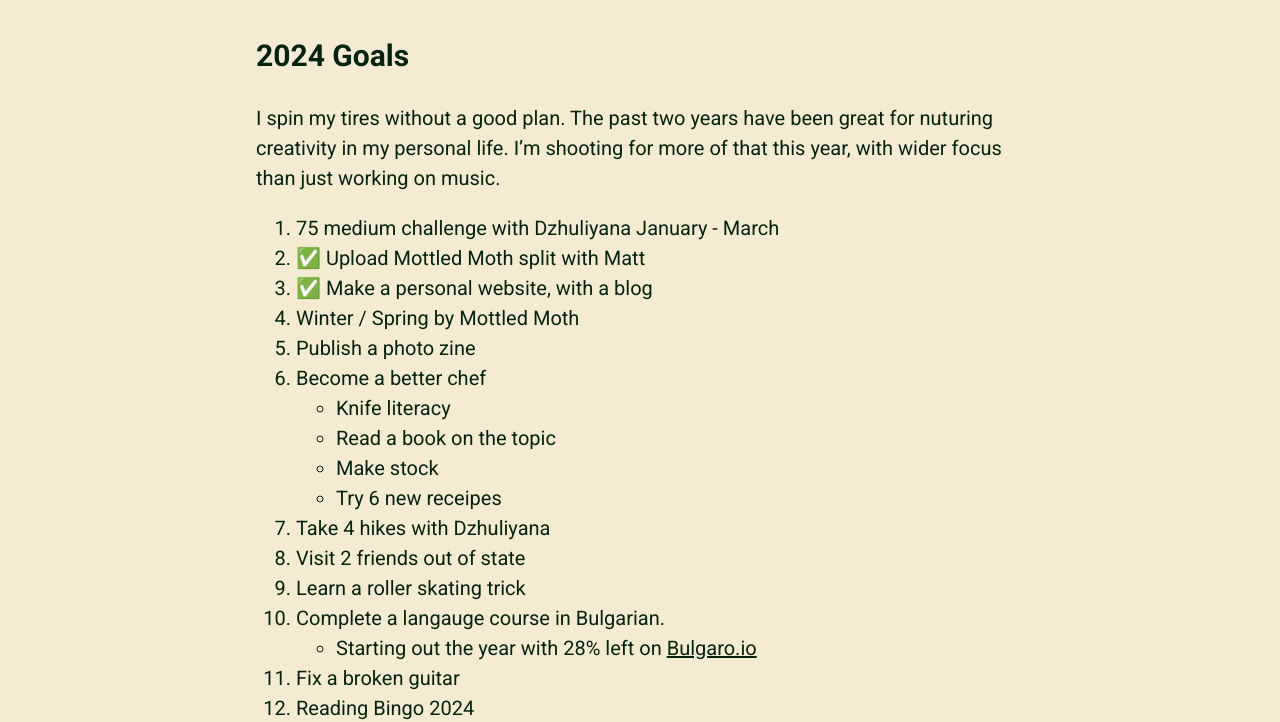
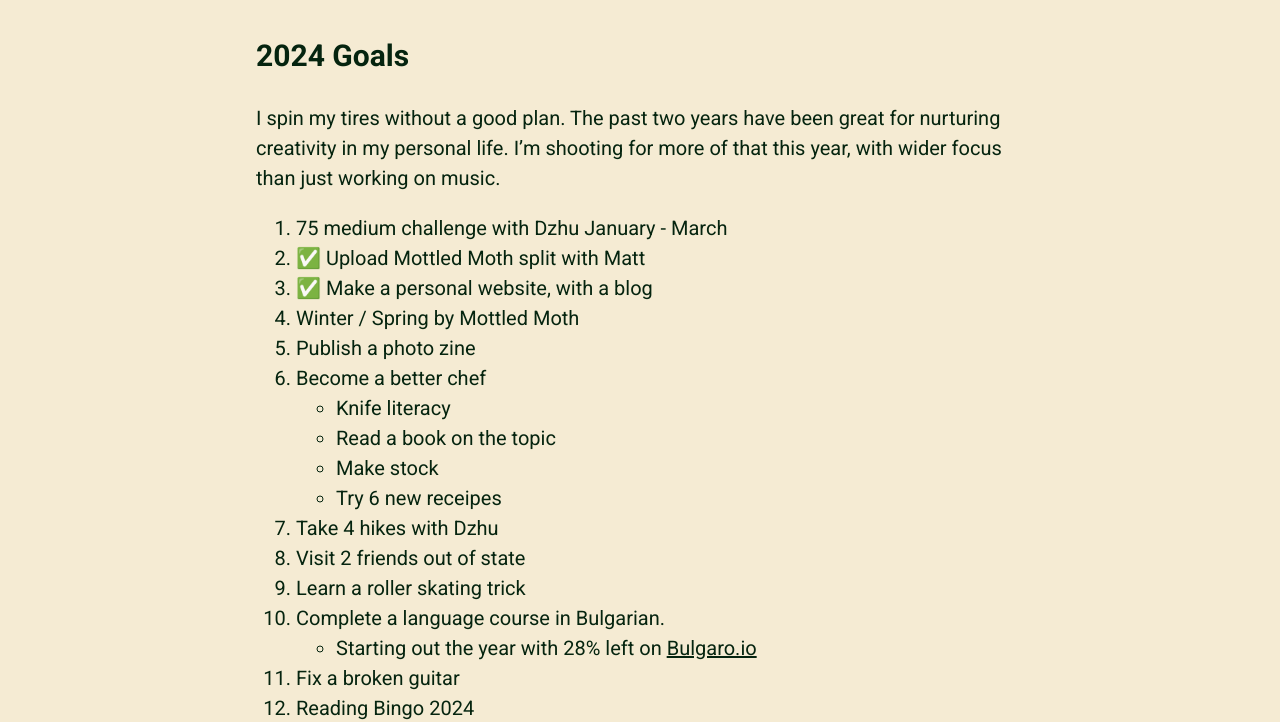
Before and after one commit to timothyholmes/mottled-moth-rocks, a Jekyll site: the page built from _posts/2024-01-24-annual-goals.markdown, in a window 1280 px wide. Shown: the part 255-977 px from the top of the page. Built offline with Jekyll 4.4.1, drawn with Linux system fonts in a browser that asks for light colours.

Commit message:
Fixed typos in 2024 goals blog

```diff
--- a/_posts/2024-01-24-annual-goals.markdown
+++ b/_posts/2024-01-24-annual-goals.markdown
@@ -6,9 +6,9 @@ categories: annual
 description: Looking ahead to the new year
 ---
 
-I spin my tires without a good plan. The past two years have been great for nuturing creativity in my personal life. I'm shooting for more of that this year, with wider focus than just working on music.
+I spin my tires without a good plan. The past two years have been great for nurturing creativity in my personal life. I'm shooting for more of that this year, with wider focus than just working on music.
 
-1. 75 medium challenge with Dzhuliyana January - March
+1. 75 medium challenge with Dzhu January - March
 2. ✅ Upload Mottled Moth split with Matt
 3. ✅ Make a personal website, with a blog
 4. Winter / Spring by Mottled Moth
@@ -18,10 +18,10 @@ I spin my tires without a good plan. The past two years have been great for nutu
     * Read a book on the topic
     * Make stock
     * Try 6 new receipes
-7. Take 4 hikes with Dzhuliyana
+7. Take 4 hikes with Dzhu
 8. Visit 2 friends out of state
 9. Learn a roller skating trick
-9. Complete a langauge course in Bulgarian.
+9. Complete a language course in Bulgarian.
     * Starting out the year with 28% left on [Bulgaro.io](http://bulgaro.io)
 10. Fix a broken guitar
 11. Reading Bingo 2024
```
